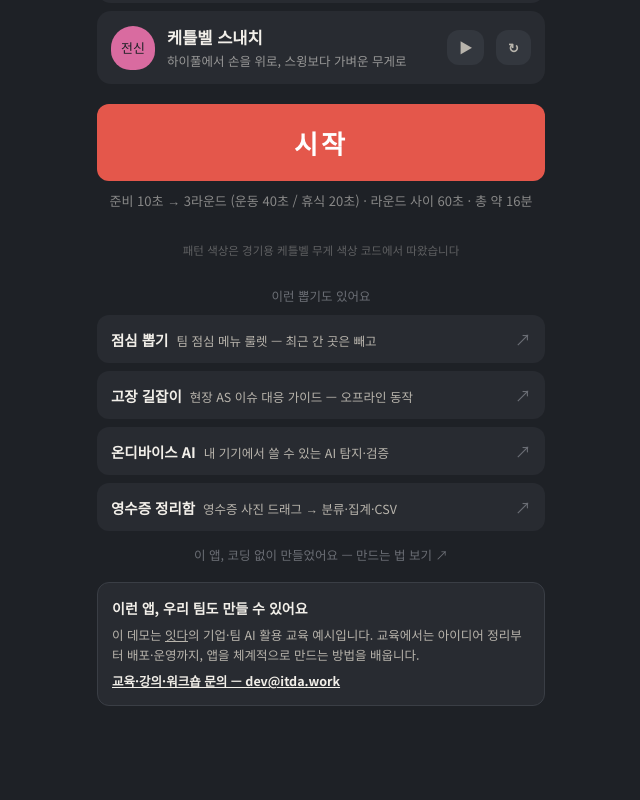
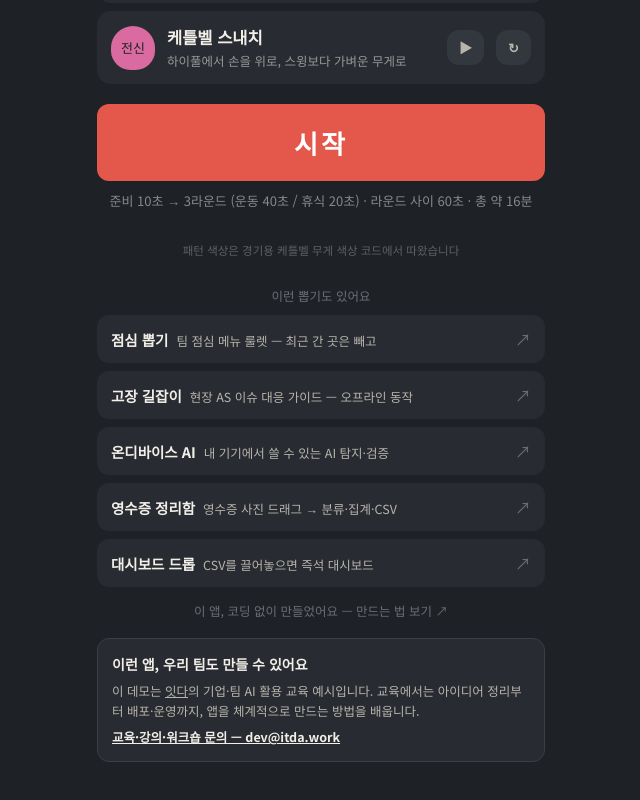
Before and after one commit to allieus/circuit-workout, a React (Vite) app: page / in a window 1280 px wide. Shown: the part 739-1539 px from the top of the page, without its empty margins (319-959 px from the left). Before the commit the page ends 1485 px from the top, so only its background shows below. Built offline with nearby package versions, Linux system fonts and the light colour scheme.

Commit message:
chore(series): 대시보드 드롭(demo-dashboard-drop) 추가 — 형제 갱신 규약

```diff
--- a/src/data/series.js
+++ b/src/data/series.js
@@ -33,6 +33,12 @@ export const SERIES = [
     desc: "영수증 사진 드래그 → 분류·집계·CSV",
     url: "https://itda-demo-receipt-box.vercel.app",
   },
+  {
+    id: "dashboard-drop",
+    name: "대시보드 드롭",
+    desc: "CSV를 끌어놓으면 즉석 대시보드",
+    url: "https://itda-demo-dashboard-drop.vercel.app",
+  },
 ];
 
 export const REPO_URL = "https://github.com/allieus/circuit-workout";
```
